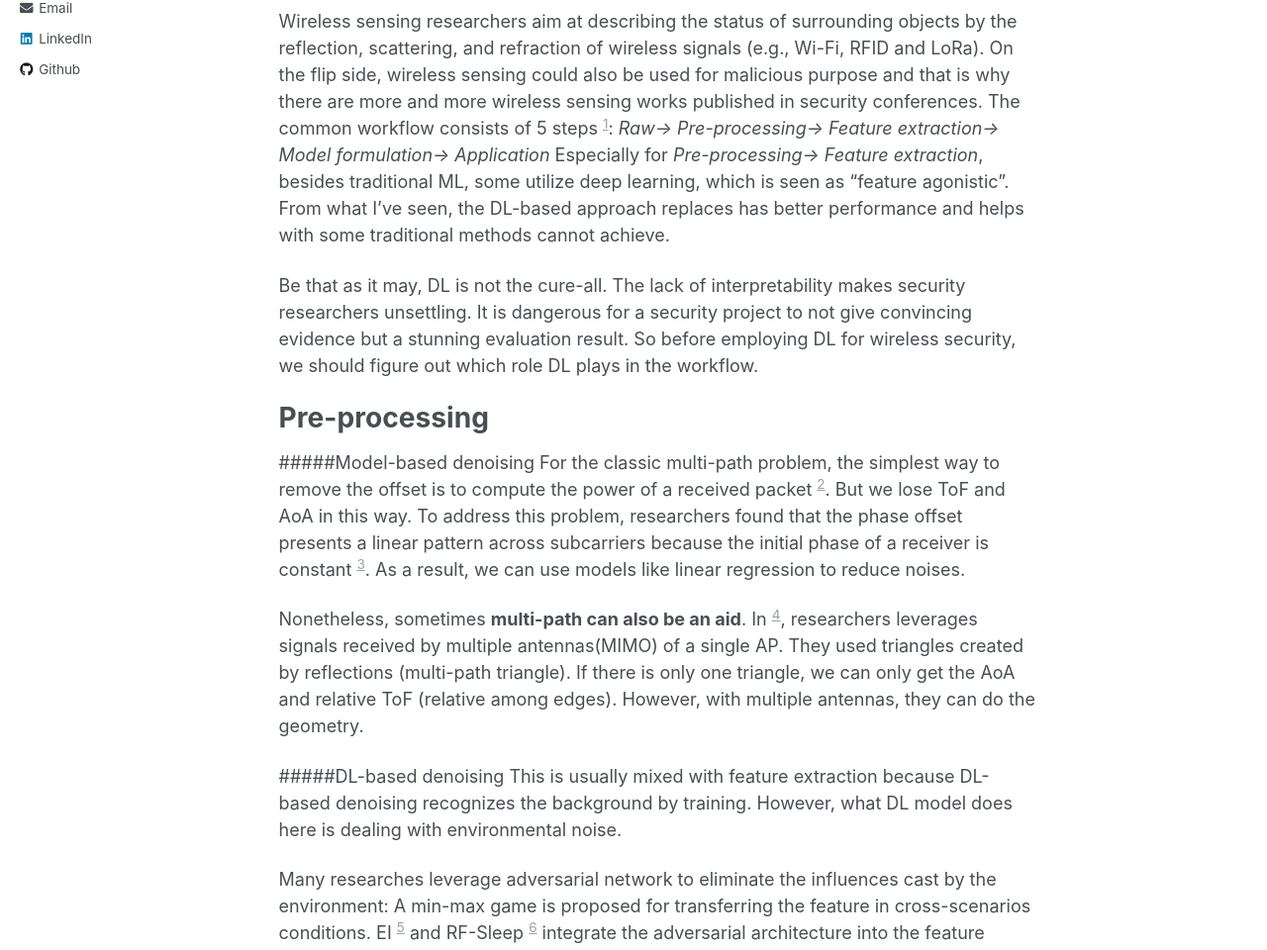
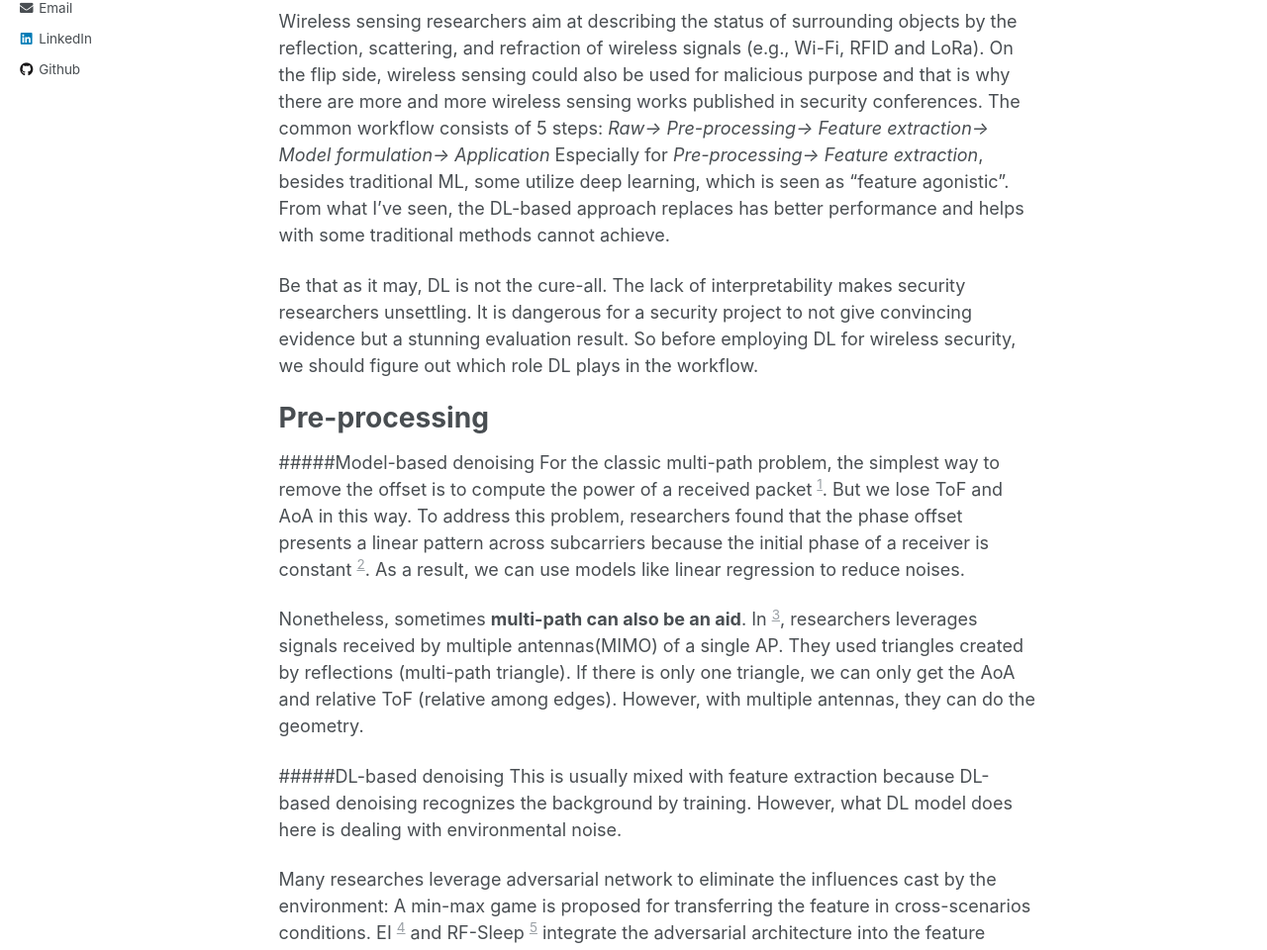
Before and after one commit to wegul/wegul.github.io, a Jekyll site: the page built from _posts/2020-12-10-Security.md, in a window 1280 px wide and 1400 px high. Shown: the part 436-1396 px from the top of the window at 99% size. Built offline with Jekyll 4.4.1, drawn with Linux system fonts in a browser that asks for light colours; part of the change alters nothing that is shown; some of the changed text lies outside the part shown.

```diff
--- a/_posts/2020-12-10-Security.md
+++ b/_posts/2020-12-10-Security.md
@@ -15,7 +15,7 @@ There are terms that I am unfamiliar with since the paper sort of lies out side
 Overview
 ===
 Wireless sensing researchers aim at describing the status of surrounding objects by the reflection, scattering, and refraction of wireless signals (e.g., Wi-Fi, RFID and LoRa).  On the flip side, wireless sensing could also be used for malicious purpose and that is why there are more and more wireless sensing works published in security conferences.
-The common workflow consists of 5 steps [^rev]:
+The common workflow consists of 5 steps:
 *Raw-> Pre-processing-> Feature extraction-> Model formulation-> Application*
 Especially for *Pre-processing-> Feature extraction*, besides traditional ML, some utilize deep learning, which is seen as "feature agonistic". From what I've seen, the DL-based approach replaces has better performance and helps with some traditional methods cannot achieve.
 
@@ -65,7 +65,6 @@ Thoughts
 - Following the autonomous vehicle topic, there are few discussion about its wireless security...
 
 
-[^rev]: Li, Chenning, Zhichao Cao, and Yunhao Liu. n.d. “Deep AI Enabled Ubiquitous Wireless Sensing: A Survey.” J. ACM 37 (4): 45.
 [^138]:  Wei Wang, Alex X Liu, Muhammad Shahzad, Kang Ling, and Sanglu Lu. 2015. Understanding and Modeling of WiFi Signal Based Human Activity Recognition. In Proceedings of ACM MobiCom.
 [^162]: Jie Xiong and Kyle Jamieson. 2013. ArrayTrack: A Fine-Grained Indoor Location System. In Proceedings of USENIX NSDI.
 [^118]: Deepak Vasisht, Swarun Kumar, and Dina Katabi. 2016. Decimeter-Level Localization with a Single WiFi Access Point. In Proceedings of USENIX NSDI.
```
